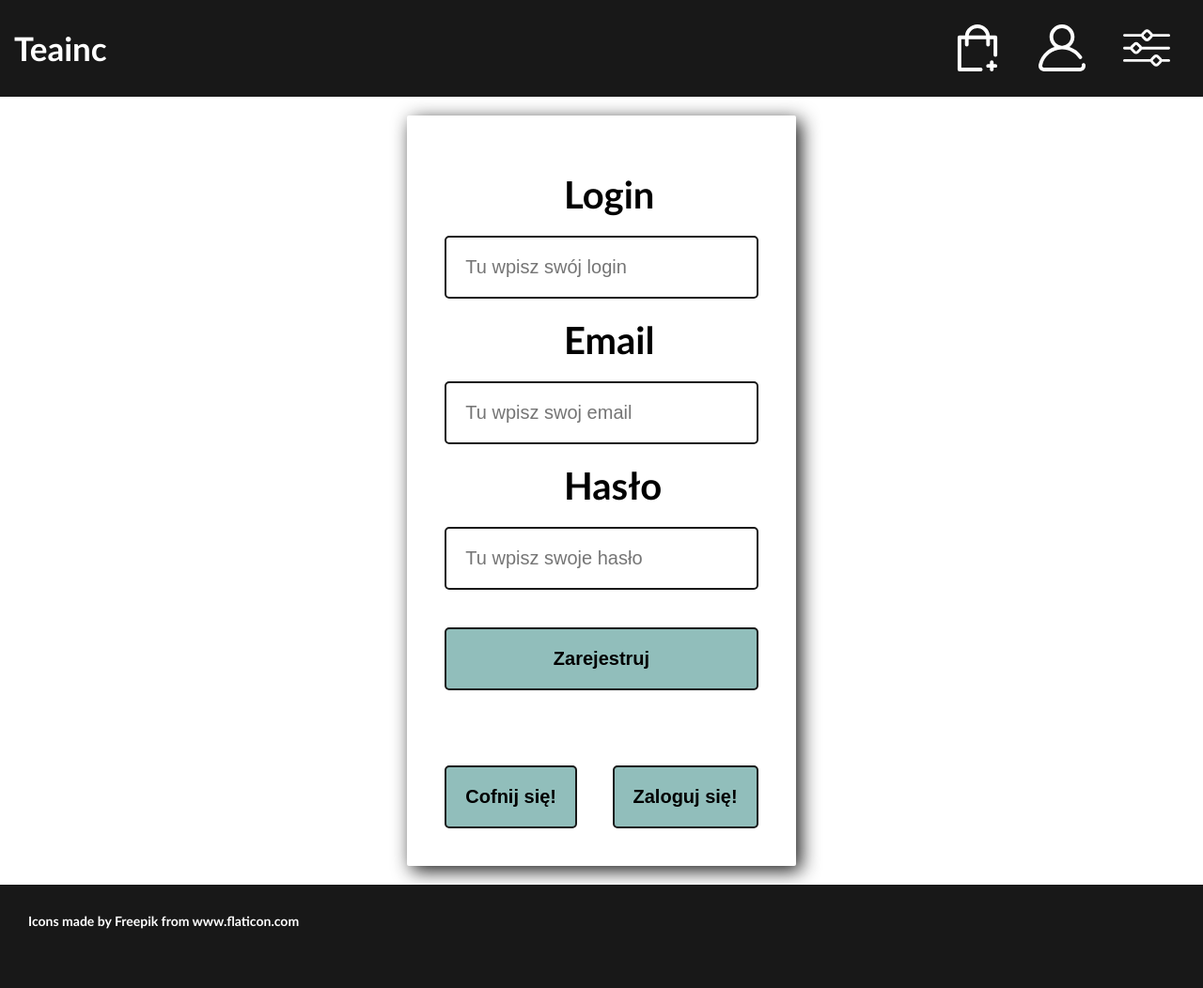
After one commit to Barszczu57/Teainc, a PHP site: page /rejestracja.php in a window 1280 px wide. The commit adds this page. Shown: the whole page at 94% size. Run offline with PHP 8.4, Linux system fonts and the light colour scheme; some libraries are stand-ins or nearby versions.

Commit message:
Dodana podstrona rejestracji

```diff
--- a/logowanie.php
+++ b/logowanie.php
@@ -75,7 +75,7 @@
                 </script>
                 <div style="display: flex; justify-content: space-between;">
                     <button class="panel_login-switch" value="Cofnij się!" onclick="history.back()">Cofnij się!</button>
-                    <button class="panel_login-switch" value="Zarejestruj się!">Zarejestruj się!</button>
+                    <a href="rejestracja.php"><button class="panel_login-switch" value="Zarejestruj się!">Zarejestruj się!</button>
                 </div>
             </div>
             <div class="emptybox2">
--- a/main.css
+++ b/main.css
@@ -1,12 +1,16 @@
+html{
+    overflow: -moz-scrollbars-none;
+    scrollbar-width: none;
+    -ms-overflow-style: none;
+}
 body {
     margin: 0;
     padding: 0;
-    background-color: white;
+    background-color: #ffffff;
+
 }
 body::-webkit-scrollbar {
     display: none;
-    -ms-overflow-style: none;
-    scrollbar-width: none;
 }
 header{
     grid-column: 1/ max;
@@ -59,7 +63,7 @@ footer{
     display: grid;
 
     grid-template-columns: 1fr;
-    grid-template-rows: 10%  1fr  110px;
+    grid-template-rows: 10% 1fr  110px;
     background-color: #ffffff;
 }
 .container div{
@@ -80,7 +84,8 @@ footer{
 }
 .navbutton{
     border: none;
-    margin-inline: 20px;
+    margin-left: 20px;
+    margin-right: 20px;
     align-self: center;
 }
 .content-extra-large{
@@ -129,7 +134,7 @@ footer{
     grid-template-rows: 10%  1fr  110px;
 }
 .container_log div{
-    padding: 40px;
+    padding: 20px;
 }
 .container_log-content{
     display: grid;
@@ -159,7 +164,7 @@ footer{
 .panel_login-inp{
     font-size: 1em;
     border: 2px solid #181818;
-
+    border-radius: 5px;
 }
 .panel_login-sbt{
     margin-top: 2em;
@@ -167,6 +172,7 @@ footer{
     background-color: #91bebb;
     font-size: 1em;
     font-weight: bold;
+    border-radius: 5px;
     /* znaleźć inną czcionkę */
 }
 .panel_login-switch{
@@ -176,4 +182,68 @@ footer{
     font-size: 1em;
     font-weight: bold;
     padding: 20px;
+    border-radius: 5px;
 }
+
+.container_reg{
+    width: 100vw;
+    min-height: calc(100vh + 110px);
+    font-weight: bold;
+    font-family: 'Calibri', sans-serif;
+    font-size: 20px;
+    display: grid;
+
+    grid-template-columns: 1fr;
+    grid-template-rows: 10%  1fr  110px;
+}
+.container_reg div{
+    padding: 20px;
+}
+.container_reg-content{
+    display: grid;
+    grid-template-columns: 1fr minmax(min-content, 1fr) 1fr;
+    grid-template-rows: 1fr;
+
+    box-sizing: border-box;
+    background-color: #ffffff;
+}
+
+.panel_register{
+    box-shadow: 5px 5px 20px #181818;
+    background-color: #ffffff;
+    border-radius: 2px;
+}
+.panel_register-cont{
+    display: flex;
+    flex-direction: column;
+}
+.panel_register-cont >*{
+    padding: 20px;
+}
+.panel_register-lab{
+    padding-inline: calc(50% - 1em);
+    font-size: 2em;
+}
+.panel_register-inp{
+    font-size: 1em;
+    border: 2px solid #181818;
+    border-radius: 5px;
+}
+.panel_register-sbt{
+    margin-top: 2em;
+    border: 2px solid #181818;
+    background-color: #91bebb;
+    font-size: 1em;
+    font-weight: bold;
+    border-radius: 5px;
+    /* znaleźć inną czcionkę */
+}
+.panel_register-switch{
+    margin-top: 2em;
+    border: 2px solid #181818;
+    background-color: #91bebb;
+    font-size: 1em;
+    font-weight: bold;
+    padding: 20px;
+    border-radius: 5px;
+}
--- /dev/null
+++ b/rejestracja.php
@@ -0,0 +1,98 @@
+<!DOCTYPE>
+<html lang="pl">
+<head>
+    <Title>Teainc</Title>
+    <link rel="stylesheet" type="text/css" href="main.css">
+    <meta name="viewport" content="width=device-width, initial-scale=1.0">
+</head>
+<body>
+    <div class="container_reg">
+        <header>
+            <a href="index.php" class="name">Teainc</a>
+            <nav>
+                <a href="" class="navbutton">
+                    <img src="basket.svg" alt="koszyk">
+                </a>
+                <a href="logowanie.php" class="navbutton">
+                    <img src="profile.svg" alt="profil">
+                </a>
+                <a href="" class="navbutton">
+                    <img src="settings.svg" alt="ustawienia">
+                </a>
+            </nav>
+        </header>
+        <div class="container_reg-content">
+            <div class="emptybox1">
+            </div>
+            <div class="panel_register">
+
+                <div class="panel_register-cont" id="form_register">
+                    <label class="panel_register-lab" for="username_reg">Login</label>
+                    <input class="panel_register-inp" type="text" name="username_reg" id="username_reg" placeholder="Tu wpisz swój login">
+
+                    <label class="panel_register-lab" for="email_reg">Email</label>
+                    <input class="panel_register-inp" type="email" name="email_reg" id="email_reg" placeholder="Tu wpisz swoj email">
+
+                    <label class="panel_register-lab" for="password_reg">Hasło</label>
+                    <input class="panel_register-inp" type="password" name="password_reg" id="password_reg" placeholder="Tu wpisz swoje hasło">
+
+                    <button class="panel_register-sbt" type="submit" name="submit_reg"  id="submit_reg">Zarejestruj</button>
+                </div>
+                <script>
+                    const formReg= {
+                        username_reg: document.getElementById('username_reg'),
+                        email_reg: document.getElementById('email_reg'),
+                        password_reg: document.getElementById('password_reg'),
+                        submit_reg: document.getElementById('submit_reg'),
+                    }
+
+                    formReg.submit_reg.addEventListener('click', () => {
+                        const requestReg = new XMLHttpRequest();
+
+                        requestReg.onload = () => {
+                            let responseObjectReg =  null;
+
+                            try{
+                                responseObjectReg =  JSON.parse(requestReg.responseText);
+                            } catch (e) {
+                                console.error('Could not parse JSON!');
+                            }
+                            if(responseObjectReg) {
+                                handleResponseReg(responseObjectReg);
+                            }
+                        };
+
+                        const  requestDataReg = `username_reg=${formReg.username_reg.value}&email_reg=${formReg.email_reg.value}&password_reg=${formReg.password_reg.value}`;
+
+                        requestReg.open('post', 'register.php');
+                        requestReg.setRequestHeader('Content-type', 'application/x-www-form-urlencoded');
+                        requestReg.send(requestDataReg);
+                    });
+
+                    function handleResponseReg (responseObjectReg) {
+                        if(responseObjectReg.ok) {
+                            location.href = "account.php"
+                        }else{
+                            console.error("wywołanie metody GET wyświetlającej errory");
+                        }
+                    }
+                </script>
+                <div style="display: flex; justify-content: space-between;">
+                    <button class="panel_register-switch" value="Cofnij się!" onclick="history.back()">Cofnij się!</button>
+                    <a href="logowanie.php"><button class="panel_register-switch" value="Zaloguj się!">Zaloguj się!</button></a>
+                </div>
+            </div>
+            <div class="emptybox2">
+            </div>
+        </div>
+        <footer>
+            <div>
+                Icons made by <a href="https://www.flaticon.com/authors/freepik" title="Freepik">Freepik</a>
+                from <a href="https://www.flaticon.com/" title="Flaticon">www.flaticon.com</a>
+            </div>
+        </footer>
+    </div>
+<script src="jquery.min.js"></script>
+<script type="text/javascript" src="script.js"></script>
+</body>
+</html>
```
Also changed, not shown: register.php (+14 -13 lines).
